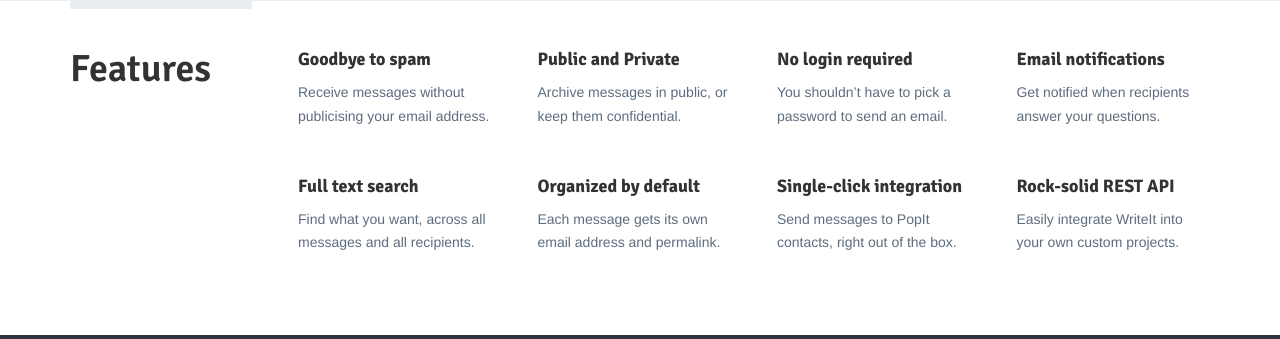
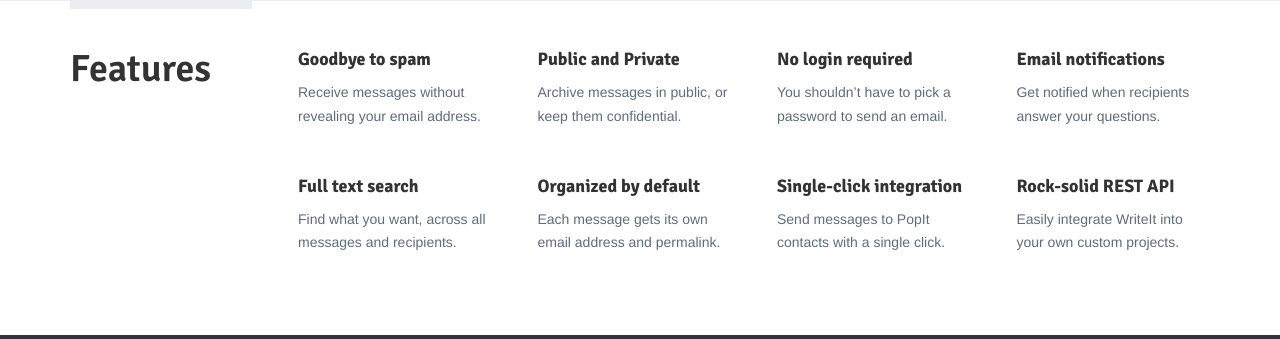
Before and after one commit to mysociety/writeit.poplus.org, a Jekyll site: the page built from index.html, in a window 1280 px wide. Shown: the part 822-1161 px from the top of the page. Built offline with Jekyll 4.4.1, drawn with Linux system fonts in a browser that asks for light colours; Markdown is read by kramdown in place of the engine named in the settings.

Commit message:
micro copy editing

```diff
--- a/index.html
+++ b/index.html
@@ -29,7 +29,7 @@ title: WriteIt
             <div class="grid-row">
                 <div class="column-one-of-four">
                     <h3>Goodbye to spam</h3>
-                    <p>Receive messages without publicising your email address.</p>
+                    <p>Receive messages without revealing your email address.</p>
                 </div><!--
                 --><div class="column-one-of-four">
                     <h3>Public and Private</h3>
@@ -47,7 +47,7 @@ title: WriteIt
             <div class="grid-row">
                 <div class="column-one-of-four">
                     <h3>Full text search</h3>
-                    <p>Find what you want, across all messages and all recipients.</p>
+                    <p>Find what you want, across all messages and recipients.</p>
                 </div><!--
                 --><div class="column-one-of-four">
                     <h3>Organized by default</h3>
@@ -55,7 +55,7 @@ title: WriteIt
                 </div><!--
                 --><div class="column-one-of-four">
                     <h3>Single-click integration</h3>
-                    <p>Send messages to PopIt contacts, right out of the box.</p>
+                    <p>Send messages to PopIt contacts with a single click.</p>
                 </div><!--
                 --><div class="column-one-of-four">
                     <h3>Rock-solid REST API</h3>
```
